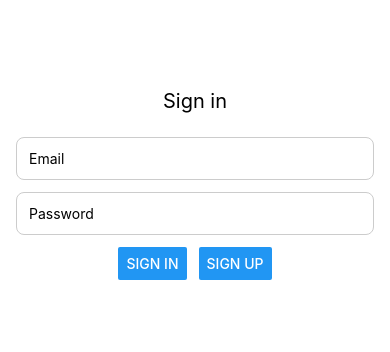
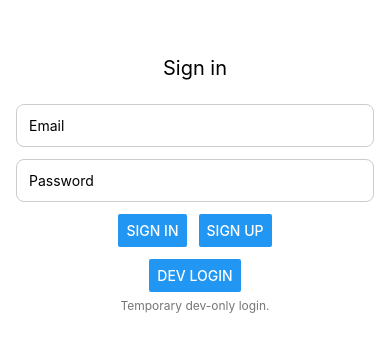
Before and after one commit to JM-Z3/M2026, a React Native app: screen /History in a window 390 px wide. Shown: the part 238-590 px from the top of the page. Built offline with nearby package versions, Linux system fonts and the light colour scheme; no server answers.

Commit message:
Add dev login mode for local testing (#27)

```diff
--- a/src/navigation/RootNavigator.tsx
+++ b/src/navigation/RootNavigator.tsx
@@ -10,8 +10,8 @@ import { useAuth } from '../state/AuthContext';
 enableScreens();
 
 const RootNavigator: React.FC = () => {
-  const { session, isAuthLoading, authError, signOut } = useAuth();
-  const isLoggedIn = Boolean(session);
+  const { session, isAuthLoading, authError, signOut, devSession } = useAuth();
+  const isLoggedIn = Boolean(session) || devSession;
 
   if (isAuthLoading) {
     return (
@@ -22,7 +22,7 @@ const RootNavigator: React.FC = () => {
     );
   }
 
-  if (authError) {
+  if (authError && !devSession) {
     return (
       <View style={styles.center}>
         <Text style={styles.error}>Auth error: {authError}</Text>
--- a/src/screens/LoginScreen.tsx
+++ b/src/screens/LoginScreen.tsx
@@ -4,13 +4,13 @@ import { ActivityIndicator, Button, StyleSheet, Text, TextInput, View } from 're
 import { useAuth } from '../state/AuthContext';
 
 const LoginScreen: React.FC = () => {
-  const { signIn, signUp, authError } = useAuth();
+  const { signIn, signUp, devSignIn, authError } = useAuth();
   const [email, setEmail] = useState('');
   const [password, setPassword] = useState('');
   const [isSubmitting, setIsSubmitting] = useState(false);
   const [localError, setLocalError] = useState<string | null>(null);
 
-  const handleAction = async (action: 'signin' | 'signup') => {
+  const handleAction = async (action: 'signin' | 'signup' | 'dev') => {
     if (!email.trim() || !password.trim()) {
       setLocalError('Please enter email and password.');
       return;
@@ -21,8 +21,10 @@ const LoginScreen: React.FC = () => {
     try {
       if (action === 'signin') {
         await signIn(email.trim(), password);
+      } else if (action === 'signup') {
+        await signUp(email.trim(), password);
       } else {
-        await signUp(email.trim(), password);
+        await devSignIn(email.trim(), password);
       }
     } catch (err) {
       const message = err instanceof Error ? err.message : 'Authentication failed';
@@ -56,6 +58,10 @@ const LoginScreen: React.FC = () => {
         <Button title="Sign in" onPress={() => handleAction('signin')} disabled={isSubmitting} />
         <Button title="Sign up" onPress={() => handleAction('signup')} disabled={isSubmitting} />
       </View>
+      <View style={styles.devButton}>
+        <Button title="Dev Login" onPress={() => handleAction('dev')} disabled={isSubmitting} />
+        <Text style={styles.devNote}>Temporary dev-only login.</Text>
+      </View>
       {isSubmitting && <ActivityIndicator />}
       {(localError || authError) && <Text style={styles.error}>{localError || authError}</Text>}
     </View>
@@ -85,6 +91,14 @@ const styles = StyleSheet.create({
     flexDirection: 'row',
     gap: 12,
   },
+  devButton: {
+    alignItems: 'center',
+    gap: 6,
+  },
+  devNote: {
+    fontSize: 12,
+    color: '#777',
+  },
   error: {
     color: 'red',
     textAlign: 'center',
--- a/src/state/AuthContext.tsx
+++ b/src/state/AuthContext.tsx
@@ -8,8 +8,10 @@ type AuthContextValue = {
   user: User | null;
   isAuthLoading: boolean;
   authError: string | null;
+  devSession: boolean;
   signIn: (email: string, password: string) => Promise<void>;
   signUp: (email: string, password: string) => Promise<void>;
+  devSignIn: (email: string, password: string) => Promise<void>;
   signOut: () => Promise<void>;
 };
 
@@ -20,6 +22,7 @@ export const AuthProvider = ({ children }: { children: ReactNode }) => {
   const [user, setUser] = useState<User | null>(null);
   const [isAuthLoading, setIsAuthLoading] = useState(true);
   const [authError, setAuthError] = useState<string | null>(supabaseEnvError);
+  const [devSession, setDevSession] = useState(false);
 
   useEffect(() => {
     if (supabaseEnvError || !supabase) {
@@ -45,6 +48,9 @@ export const AuthProvider = ({ children }: { children: ReactNode }) => {
     const { data: authListener } = supabase.auth.onAuthStateChange((_event, newSession) => {
       setSession(newSession);
       setUser(newSession?.user ?? null);
+      if (newSession) {
+        setDevSession(false);
+      }
     });
 
     return () => {
@@ -68,6 +74,7 @@ export const AuthProvider = ({ children }: { children: ReactNode }) => {
       setAuthError(error.message);
       throw error;
     }
+    setDevSession(false);
   };
 
   const signUp = async (email: string, password: string) => {
@@ -78,6 +85,22 @@ export const AuthProvider = ({ children }: { children: ReactNode }) => {
       setAuthError(error.message);
       throw error;
     }
+    setDevSession(false);
+  };
+
+  const devSignIn = async (email: string, password: string) => {
+    const testEmail = process.env.EXPO_PUBLIC_TEST_EMAIL;
+    const testPassword = process.env.EXPO_PUBLIC_TEST_PASSWORD;
+    if (!testEmail || !testPassword) {
+      throw new Error('Missing EXPO_PUBLIC_TEST_EMAIL or EXPO_PUBLIC_TEST_PASSWORD for dev login.');
+    }
+    if (email.trim() !== testEmail || password !== testPassword) {
+      throw new Error('Dev login failed. Check your test credentials.');
+    }
+    setAuthError(null);
+    setDevSession(true);
+    setSession(null);
+    setUser(null);
   };
 
   const signOut = async () => {
@@ -87,10 +110,13 @@ export const AuthProvider = ({ children }: { children: ReactNode }) => {
       setAuthError(error.message);
       throw error;
     }
+    setDevSession(false);
   };
 
   return (
-    <AuthContext.Provider value={{ session, user, isAuthLoading, authError, signIn, signUp, signOut }}>
+    <AuthContext.Provider
+      value={{ session, user, isAuthLoading, authError, devSession, signIn, signUp, devSignIn, signOut }}
+    >
       {children}
     </AuthContext.Provider>
   );
```
